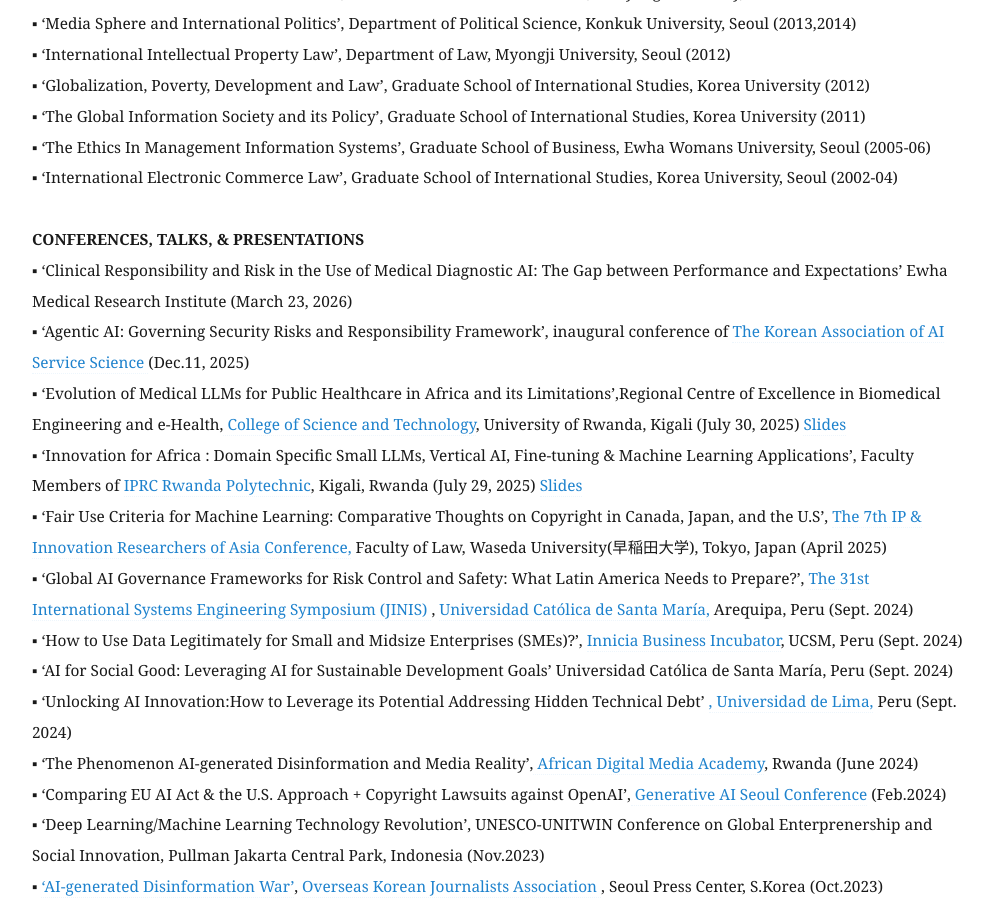
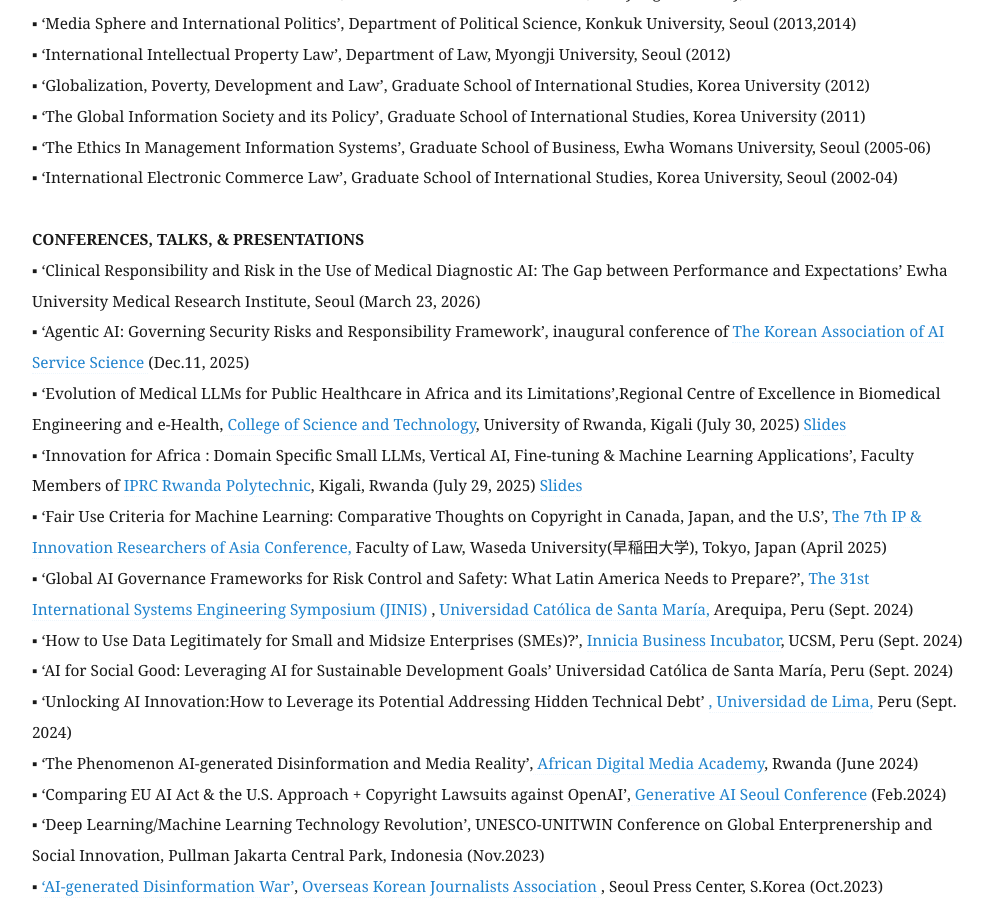
Before and after one commit to eunchangchoi/eunchangchoi.github.io, a Jekyll site: the page built from index.md, in a window 1280 px wide and 900 px high, scrolled down 5170 px. Shown: the whole window, without its empty margins (68-1061 px from the left). Built offline with Jekyll 4.4.1, drawn with Linux system fonts in a browser that asks for light colours; some of the changed text lies outside the part shown.

Commit message:
Update index.md

```diff
--- a/index.md
+++ b/index.md
@@ -105,7 +105,7 @@
 ▪ ‘International Electronic Commerce Law’, Graduate School of International Studies, Korea University, Seoul (2002-04) <br>
     <br>
  <strong> CONFERENCES, TALKS, & PRESENTATIONS </strong> <br>
-▪ ‘Clinical Responsibility and Risk in the Use of Medical Diagnostic AI: The Gap between Performance and Expectations’ Ewha Medical Research Institute (March 23, 2026) <br>
+▪ ‘Clinical Responsibility and Risk in the Use of Medical Diagnostic AI: The Gap between Performance and Expectations’ Ewha University Medical Research Institute, Seoul (March 23, 2026) <br>
 ▪ ‘Agentic AI: Governing Security Risks and Responsibility Framework’, inaugural conference of <a href="https://www.kaiss.or.kr/index"> The Korean Association of AI Service Science </a> (Dec.11, 2025) <br>
 ▪ ‘Evolution of Medical LLMs for Public Healthcare in Africa and its Limitations’,Regional Centre of Excellence in Biomedical Engineering and e-Health,<a href="https://cst.ur.ac.rw/">  College of Science and Technology</a>, University of Rwanda, Kigali (July 30, 2025) <a href="https://github.com/eunchangchoi/eunchangchoi.github.io/blob/master/Evolution%20of%20Medical%20LLMs%20for%20Public%20Healthcare%20in%20Africa%20and%20its%20Limitations%20CBEB%20Univ%20of%20Rwanda%20(July%202025%20Choi).pdf"> Slides</a> <br>
 ▪ ‘Innovation for Africa : Domain Specific Small LLMs, Vertical AI, Fine-tuning & Machine Learning Applications’, Faculty Members of  <a href="https://www.iprckigali.rp.ac.rw/"> IPRC Rwanda Polytechnic</a>, Kigali, Rwanda (July 29, 2025) <a href="https://github.com/eunchangchoi/eunchangchoi.github.io/blob/master/Domain%20Specific%20Vertical%20Small%20LLMs%2C%20Fine-tuning%20%26%20ML%20Applications%20(IPRC%20Rwanda%20Polytechnic%202025%20July)Choi%20git.pdf"> Slides</a> <br>
```
Also changed, not shown: other parts of index.md (+1 -1 lines).
